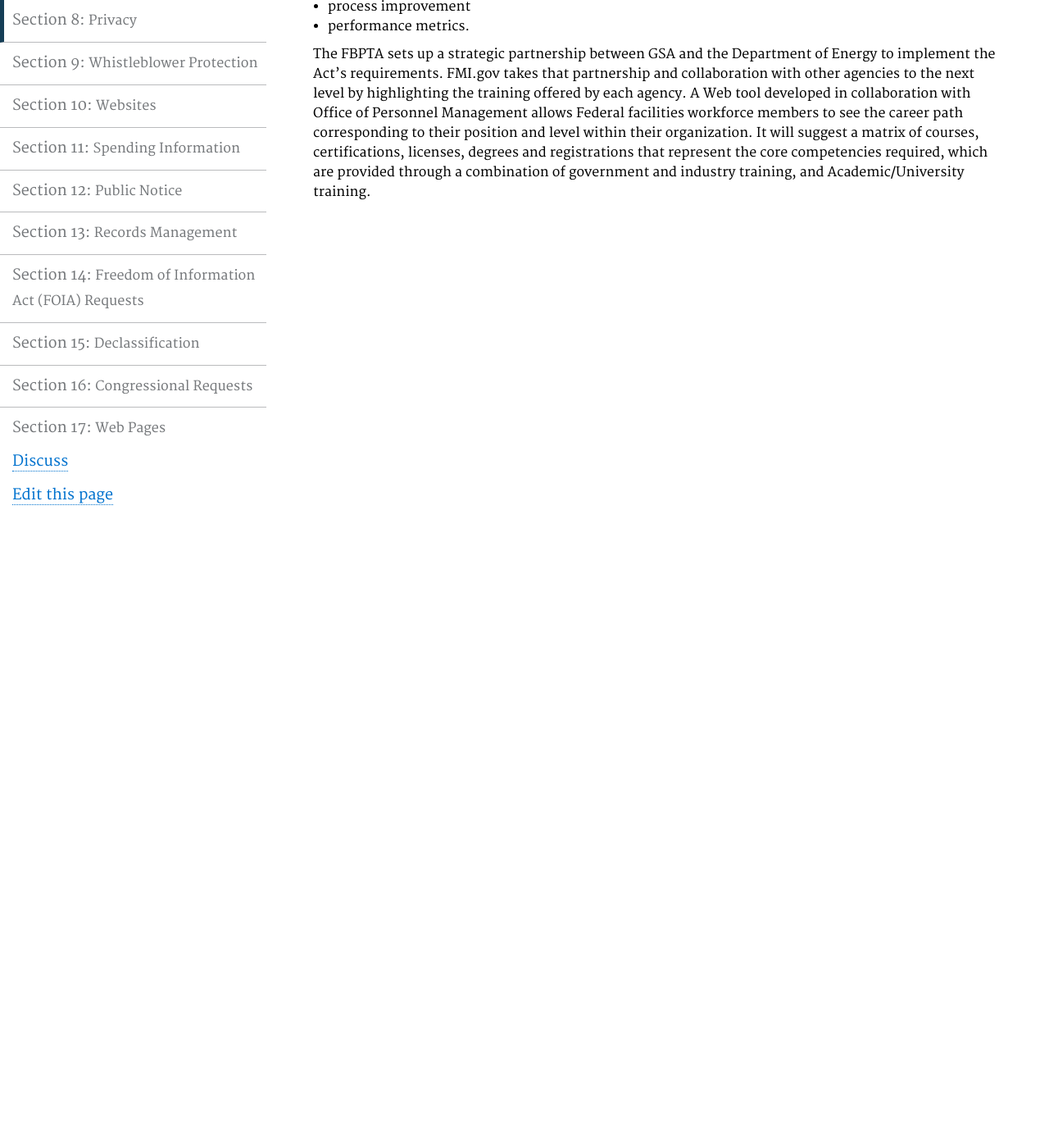
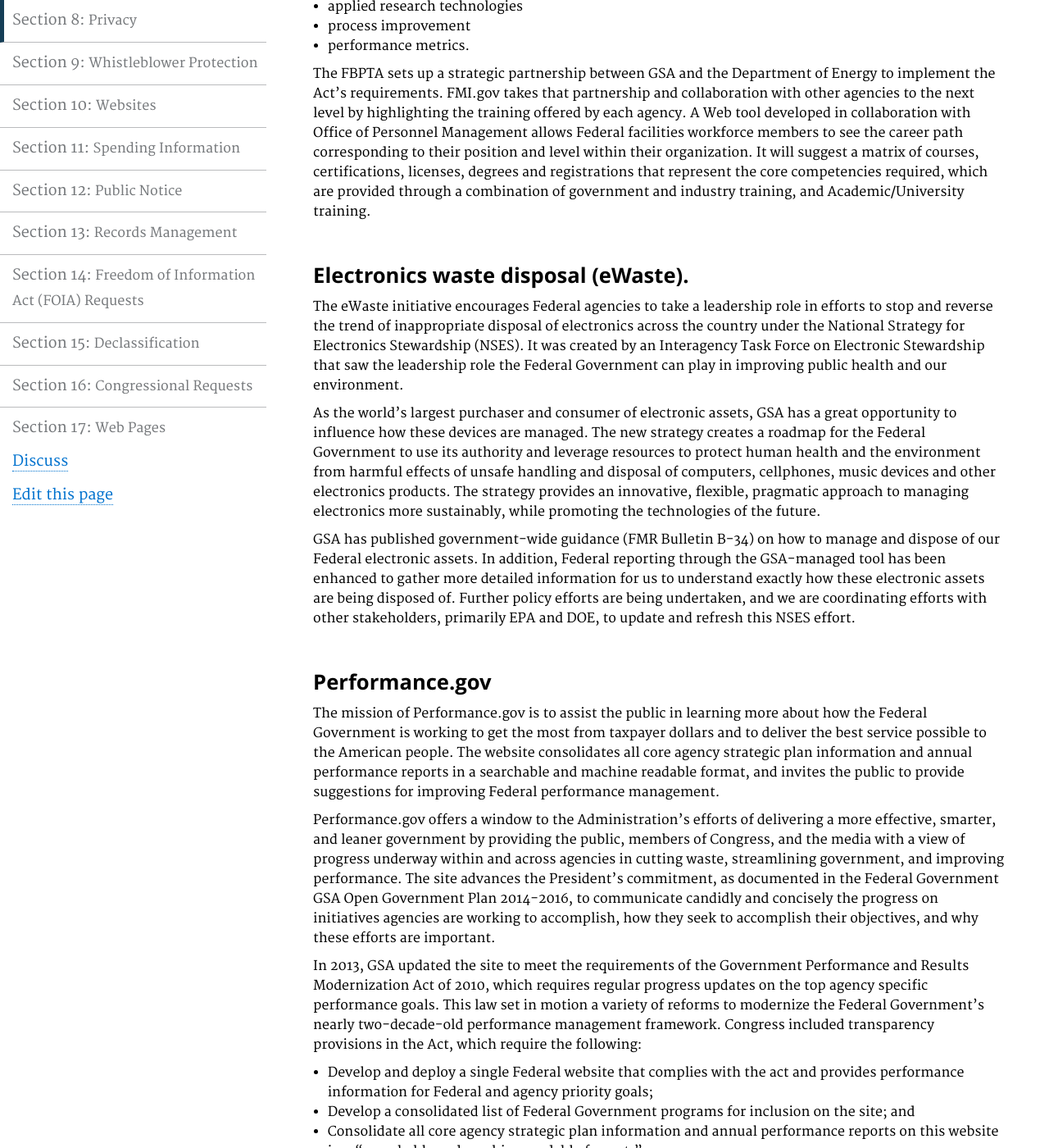
Before and after one commit to GSA/opengovplan, a Jekyll site: the page built from pages/ongoingflagship.md, in a window 1280 px wide and 1400 px high, scrolled down 748 px. Shown: the whole window at 82% size. Built offline with Jekyll 4.4.1, drawn with Linux system fonts in a browser that asks for light colours; before the commit the page ends 1378 px from its top, so only the background shows below that; some of the changed text lies outside the part shown.

Commit message:
Update ongoingflagship.md

```diff
--- a/pages/ongoingflagship.md
+++ b/pages/ongoingflagship.md
@@ -8,8 +8,8 @@
 # Ongoing Flagship Initiatives
 
 
-<p>Flagship initiatives already integrated into GSA’s offerings and
-widely used by Federal agencies to facilitate public participation in government:</p>
+<p>Flagship Initatives represent the most ambitious, impactful Open Government initiatives an agency seeks to champion. Flagship Initiatives already integrated into GSA’s offerings and
+widely used by Federal agencies to facilitate public participation in government include:</p>
 
 ### FMI.gov
 The Facilities Management Institute (FMI), a public-facing “cloud institute” was created to implement the requirements of the Federal Buildings Personnel Training Act. It embodies the three open government principles: transparency, participation and collaboration. FMI.gov is an open site where the public, Federal agencies, professional societies, industry associations, apprenticeship training providers and academic institutions can collaborate on every aspect of reducing the cost of the Federal Government building operations while increasing its productivity and sustainability. The site provides users with updates on the program milestones and the road ahead for future development. The public can access the knowledge portal aspects of the site and connect with state-of-the-art applied research at the Federal Government’s national labs, major research universities and nonprofits. The site is a resource for anyone with expertise in or a desire for knowledge of:
@@ -23,3 +23,28 @@
 - performance metrics.
 
 The FBPTA sets up a strategic partnership between GSA and the Department of Energy to implement the Act’s requirements. FMI.gov takes that partnership and collaboration with other agencies to the next level by highlighting the training offered by each agency. A Web tool developed in collaboration with Office of Personnel Management allows Federal facilities workforce members to see the career path corresponding to their position and level within their organization. It will suggest a matrix of courses, certifications, licenses, degrees and registrations that represent the core competencies required, which are provided through a combination of government and industry training, and Academic/University training.
+
+### Electronics waste disposal (eWaste).
+The eWaste initiative encourages Federal agencies to take a leadership role in efforts to stop and reverse the trend of inappropriate disposal of electronics across the country under the National Strategy for Electronics Stewardship (NSES).  It was created by an Interagency Task Force on Electronic Stewardship that saw the leadership role the Federal Government can play in improving public health and our environment.
+
+As the world’s largest purchaser and consumer of electronic assets, GSA has a great opportunity to influence how these devices are managed. The new strategy creates a roadmap for the Federal Government to use its authority and leverage resources to protect human health and the environment from harmful effects of unsafe handling and disposal of computers, cellphones, music devices and other electronics products. The strategy provides an innovative, flexible, pragmatic approach to managing electronics more sustainably, while promoting the technologies of the future.
+
+GSA has published government-wide guidance (FMR Bulletin B-34) on how to manage and dispose of our Federal electronic assets.  In addition, Federal reporting through the GSA-managed tool has been enhanced to gather more detailed information for us to understand exactly how these electronic assets are being disposed of.  Further policy efforts are being undertaken, and we are coordinating efforts with other stakeholders, primarily EPA and DOE, to update and refresh this NSES effort.
+
+###  Performance.gov
+The mission of Performance.gov is to assist the public in learning more about how the Federal Government is working to get the most from taxpayer dollars and to deliver the best service possible to the American people. The website consolidates all core agency strategic plan information and annual performance reports in a searchable and machine readable format, and invites the public to provide suggestions for improving Federal performance management.
+
+Performance.gov offers a window to the Administration’s efforts of delivering a more effective, smarter, and leaner government by providing the public, members of Congress, and the media with a view of progress underway within and across agencies in cutting waste, streamlining government, and improving performance. The site advances the President’s commitment, as documented in the Federal Government GSA Open Government Plan 2014-2016, to communicate candidly and concisely the progress on initiatives agencies are working to accomplish, how they seek to accomplish their objectives, and why these efforts are important.
+
+In 2013, GSA updated the site to meet the requirements of the Government Performance and Results Modernization Act of 2010, which requires regular progress updates on the top agency specific performance goals. This law set in motion a variety of reforms to modernize the Federal Government’s nearly two-decade-old performance management framework. Congress included transparency provisions in the Act, which require the following:
+- Develop and deploy a single Federal website that complies with the act and provides performance information for Federal and agency priority goals;
+- Develop a consolidated list of Federal Government programs for inclusion on the site; and
+- Consolidate all core agency strategic plan information and annual performance reports on this website in a “searchable and machine readable format.”
+
+All Cabinet departments and nine other major agencies have agency pages on Performance.gov. Each describes the agency’s mission and lists the agency's strategic goals, objectives, and priority goals. Each agency’s home page also provides links to the agency’s strategic plan, annual performance plan, and annual performance report; reports agency progress on government-wide management initiatives; and shows agency contributions to cross-agency performance (CAP) goals. To date, Performance.gov highlights:
+
+- 15 Cross-Agency Performance Goals
+- 98 Agency Priority Goals
+- 123 Strategic Goals
+- 382 Strategic Objectives
+- 339 Performance Indicators
```
